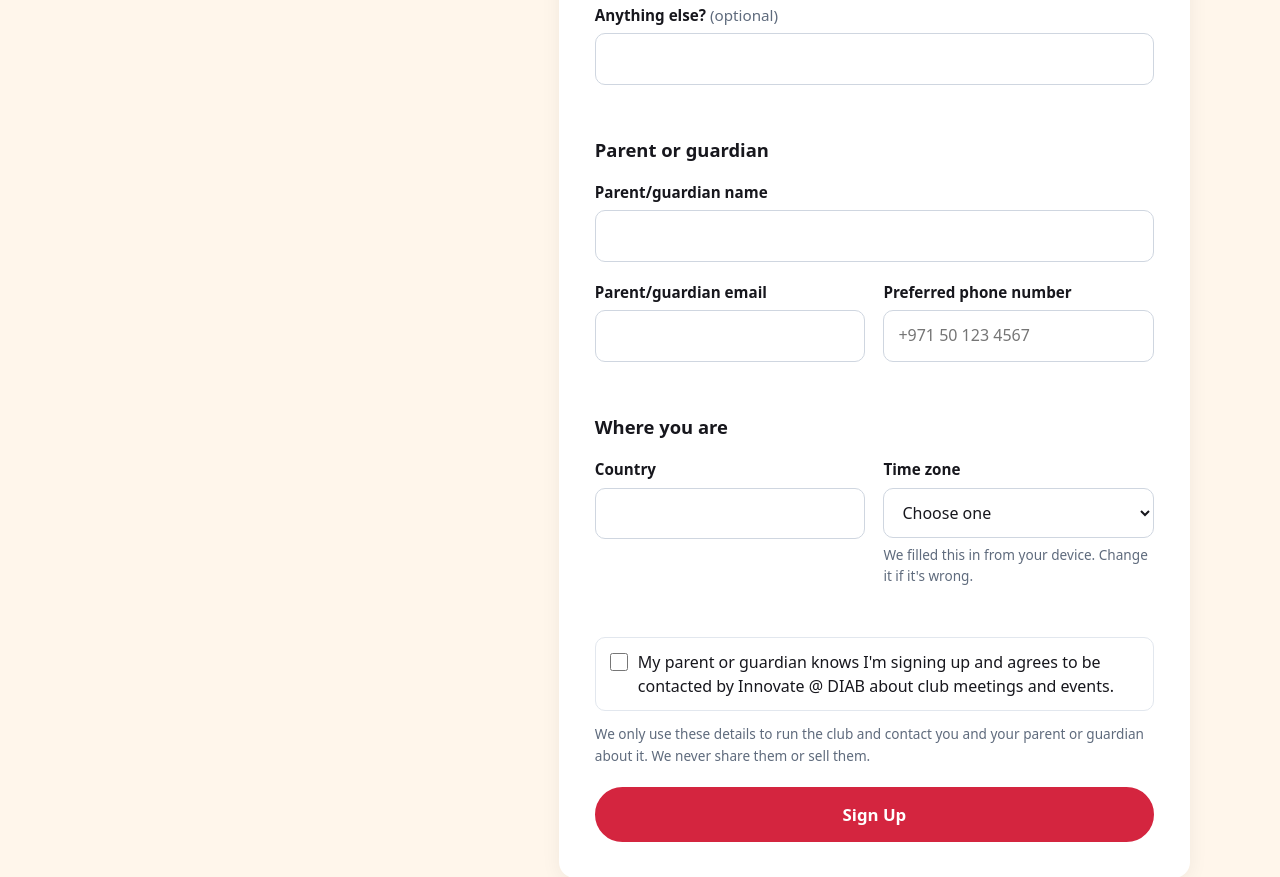
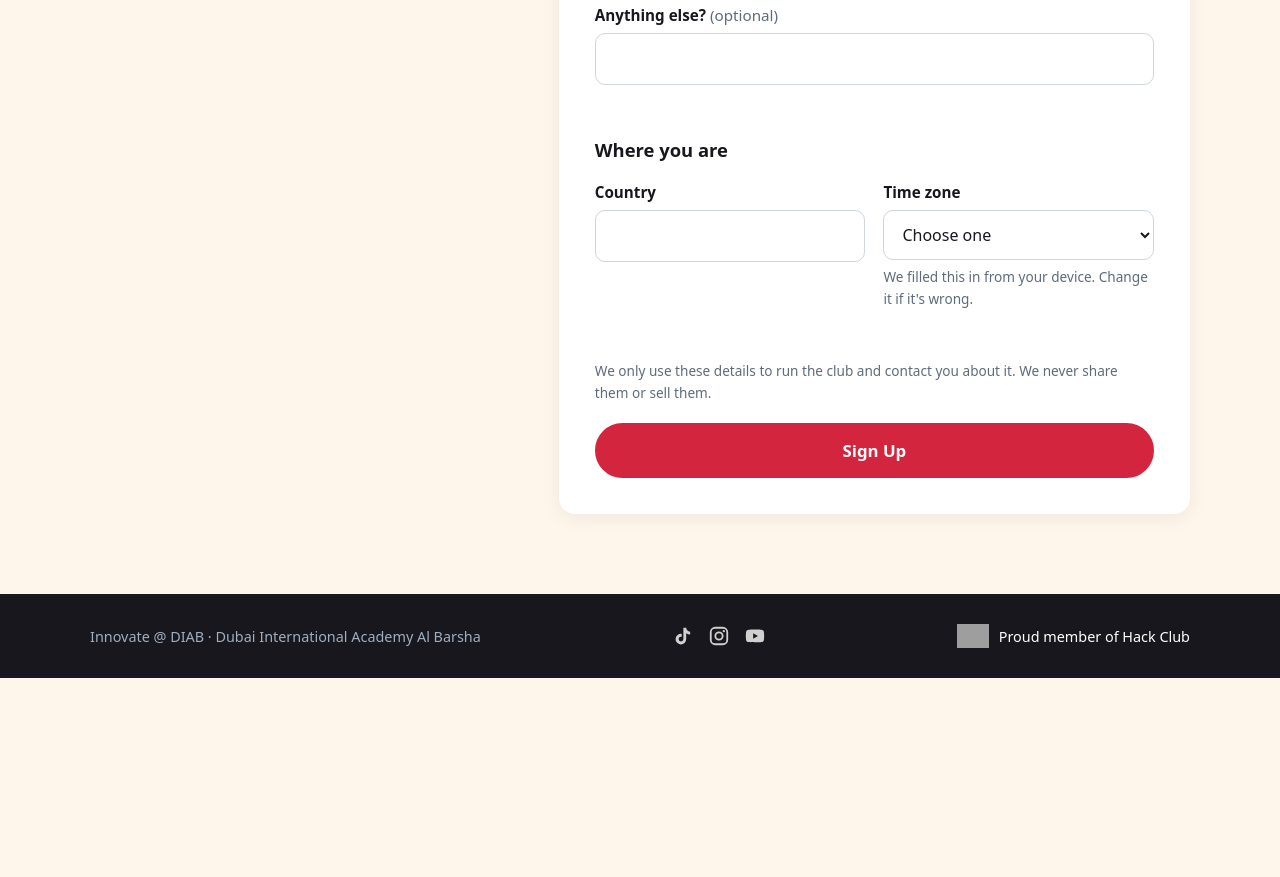
Before and after one commit to Innovate-DIAB/website-hackclub, a plain HTML site: page signup.html in a window 1280 px wide. Shown: the part 993-1870 px from the top of the page. After the commit the page ends 1671 px from the top, so only its background shows below. Drawn offline with Linux system fonts and the light colour scheme; grey boxes are pictures that could not be loaded; a web font is replaced by a local one.

Commit message:
Remove parental consent from the external sign-up form
Co-Authored-By: Claude Sonnet 5.5 <noreply@anthropic.com>

```diff
--- a/signup.html
+++ b/signup.html
@@ -105,24 +105,6 @@
         </fieldset>
 
         <fieldset>
-          <legend>Parent or guardian</legend>
-          <div class="field">
-            <label for="parentName">Parent/guardian name</label>
-            <input id="parentName" name="parent_name" type="text" required>
-          </div>
-          <div class="field-row">
-            <div class="field">
-              <label for="parentEmail">Parent/guardian email</label>
-              <input id="parentEmail" name="parent_email" type="email" required>
-            </div>
-            <div class="field">
-              <label for="parentPhone">Preferred phone number</label>
-              <input id="parentPhone" name="parent_phone" type="tel" placeholder="+971 50 123 4567" required>
-            </div>
-          </div>
-        </fieldset>
-
-        <fieldset>
           <legend>Where you are</legend>
           <div class="field-row">
             <div class="field">
@@ -143,11 +125,7 @@
           <input id="website" name="website" type="text" tabindex="-1" autocomplete="off">
         </div>
 
-        <label class="check consent">
-          <input type="checkbox" name="consent" value="Yes" required>
-          <span>My parent or guardian knows I'm signing up and agrees to be contacted by Innovate @ DIAB about club meetings and events.</span>
-        </label>
-        <p class="privacy">We only use these details to run the club and contact you and your parent or guardian about it. We never share them or sell them.</p>
+        <p class="privacy">We only use these details to run the club and contact you about it. We never share them or sell them.</p>
 
         <p class="error-text" id="formError" role="alert" hidden></p>
         <button type="submit" class="btn signup-submit" id="submitBtn">Sign Up</button>
@@ -177,6 +155,6 @@
     </div>
   </footer>
 
-  <script src="signup.js?v=3"></script>
+  <script src="signup.js?v=4"></script>
 </body>
 </html>
--- a/signup.js
+++ b/signup.js
@@ -102,10 +102,15 @@ form.addEventListener("submit", async (e) => {
     submitBtn.disabled = true;
     submitBtn.textContent = "Sending...";
 
+    // The form no longer asks for parent details. The deployed Apps Script still
+    // rejects a blank parent_email until its new version is deployed, so send a note.
+    const body = new URLSearchParams(new FormData(form));
+    body.set("parent_email", "Not collected");
+
     try {
         const res = await fetch(SCRIPT_URL, {
             method: "POST",
-            body: new URLSearchParams(new FormData(form))
+            body: body
         });
         const data = await res.json();
         if (!data.ok) throw new Error(data.error || "Not saved");
```
Also changed, not shown: 2 other files.
